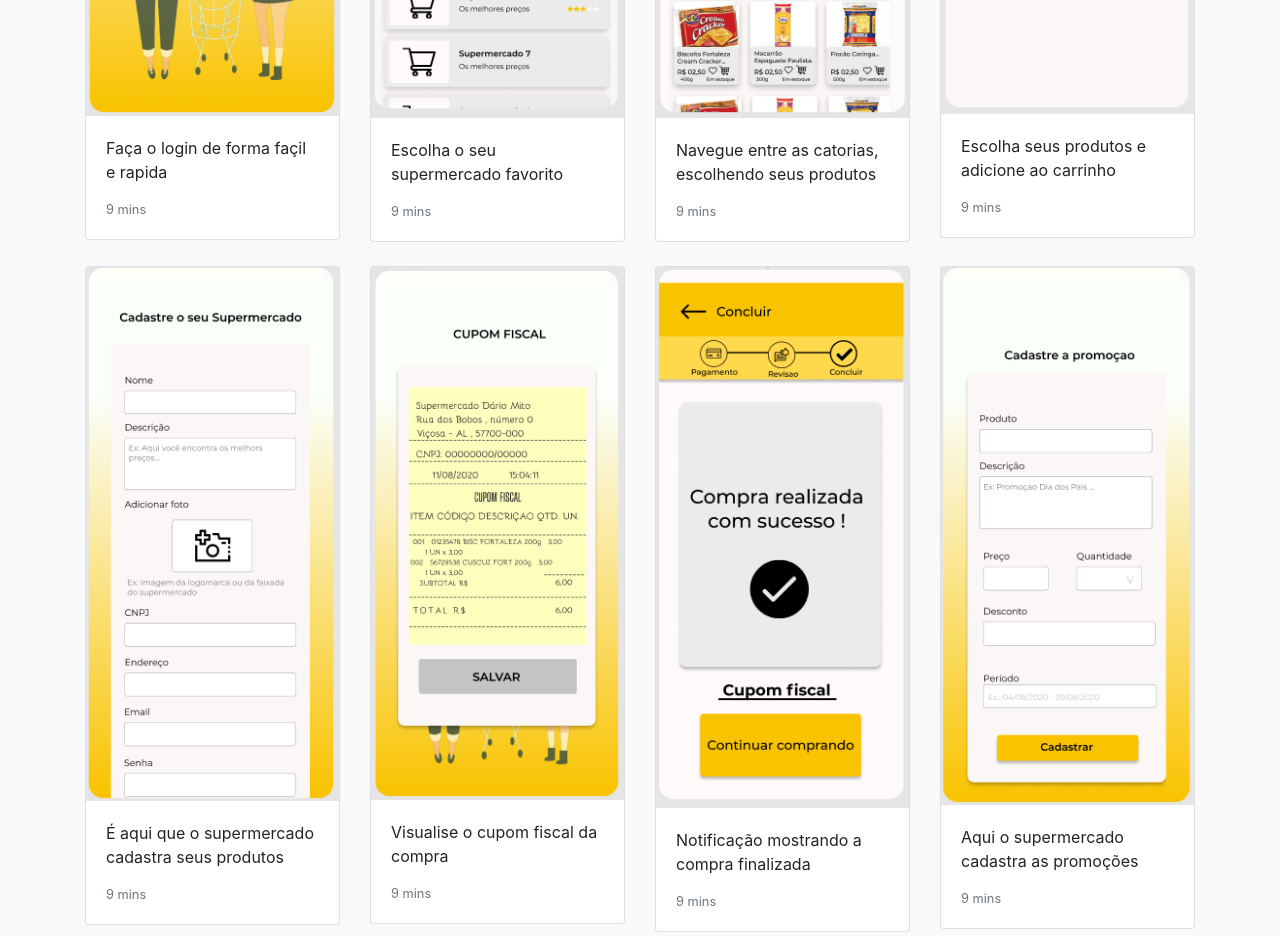
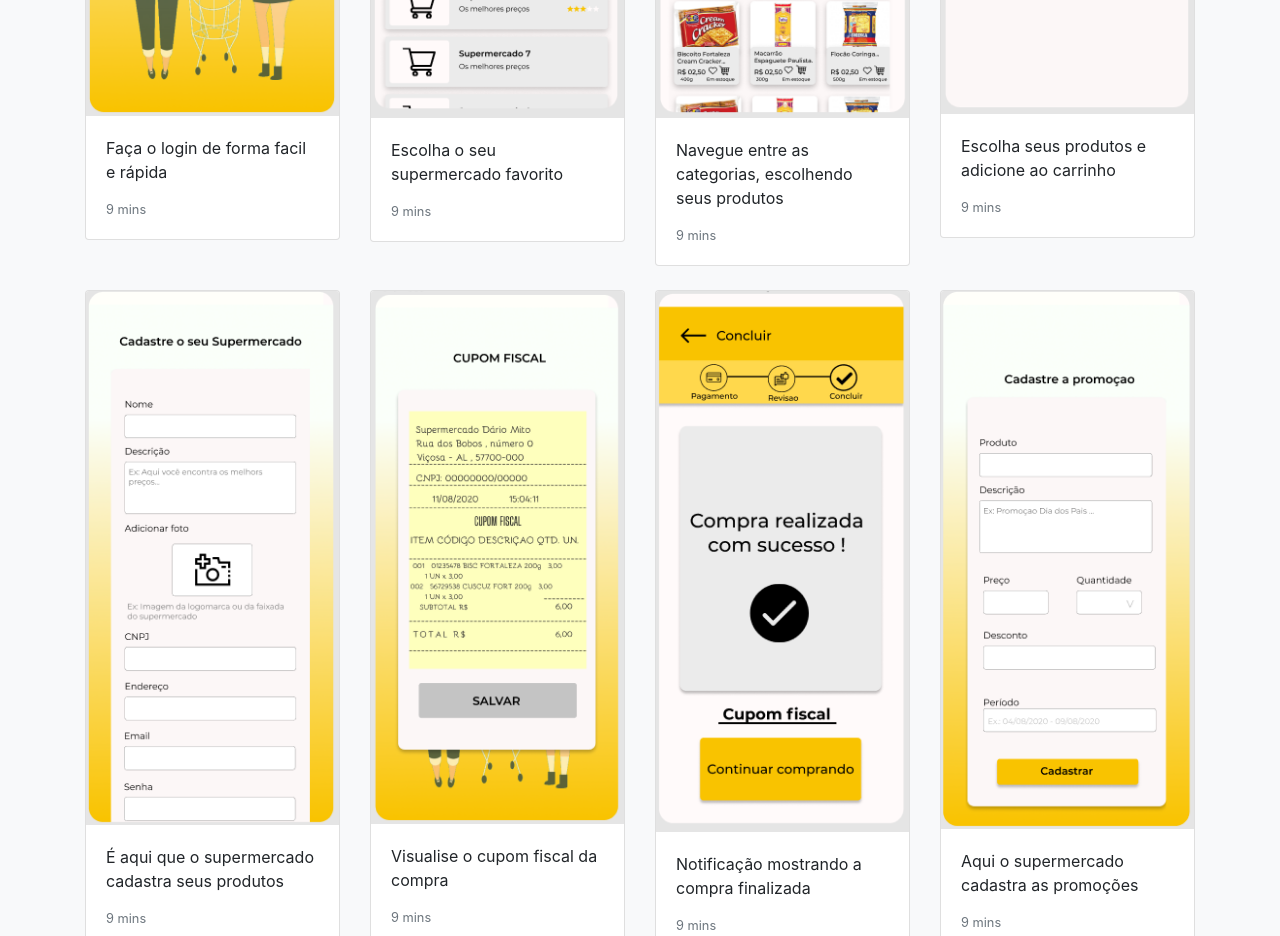
Before and after one commit to dariosantos2/portfolio, a plain HTML site: page index copy 3.html in a window 1280 px wide. Shown: the part 1040-1976 px from the top of the page. Drawn offline with nearby package versions, Linux system fonts and the light colour scheme.

Commit message:
atualização

```diff
--- a/index copy 3.html
+++ b/index copy 3.html
@@ -52,7 +52,7 @@
               <div class="card mb-4 box-shadow">
                 <img class="card-img-top" data-src="holder.js/100px225?theme=thumb&amp;bg=55595c&amp;fg=eceeef&amp;text=Thumbnail" alt="Thumbnail [100%x225]" style="height: 100%; width: 100%; display: block;" src="./img/feira1.png" data-holder-rendered="true">
                 <div class="card-body">
-                  <p class="card-text">Faça o login de forma façil e rapida</p>
+                  <p class="card-text">Faça o login de forma facil e rápida</p>
                   <div class="d-flex justify-content-between align-items-center">
                     <small class="text-muted">9 mins</small>
                   </div>
@@ -76,7 +76,7 @@
                 <div class="card mb-4 box-shadow">
                   <img class="card-img-top" data-src="holder.js/100px225?theme=thumb&amp;bg=55595c&amp;fg=eceeef&amp;text=Thumbnail" alt="Thumbnail [100%x225]" style="height: 100%; width: 100%; display: block;" src="./img/feira3.png" data-holder-rendered="true">
                   <div class="card-body">
-                    <p class="card-text">Navegue entre as catorias, escolhendo seus produtos</p>
+                    <p class="card-text">Navegue entre as categorias, escolhendo seus produtos</p>
                     <div class="d-flex justify-content-between align-items-center">
                       <small class="text-muted">9 mins</small>
                     </div>
```
Also changed, not shown: index.html (+1 -1 lines).
